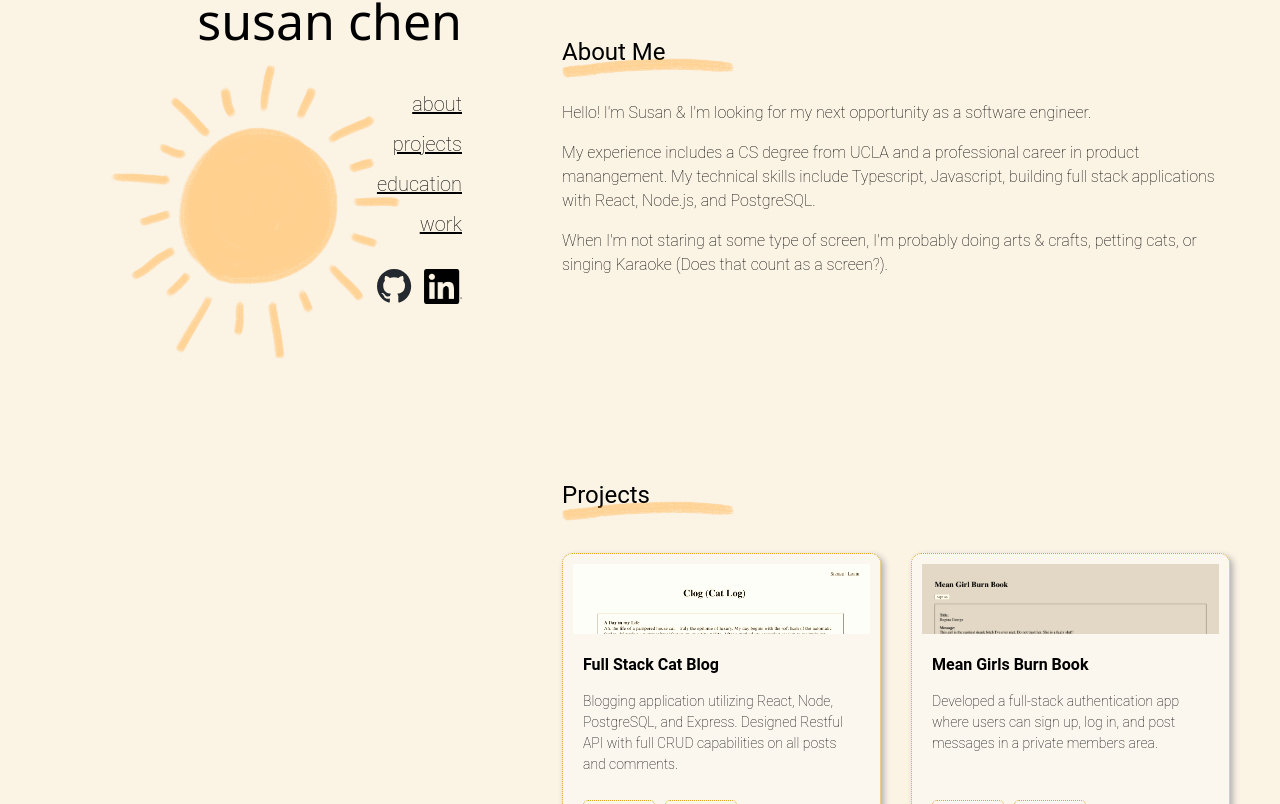
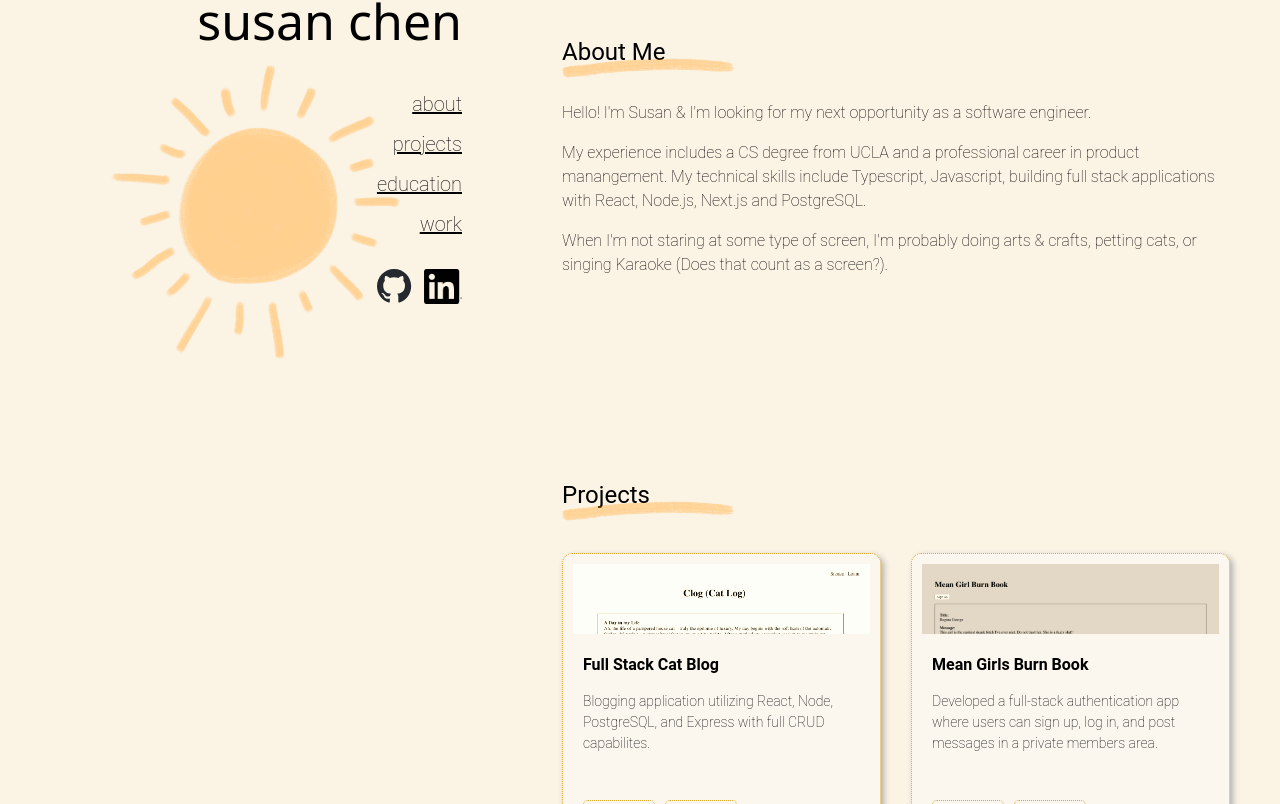
Before and after one commit to susancantdance/susanchenportfolio, a React (Vite) app: page / in a window 1280 px wide. Shown: the part 216-1020 px from the top of the page. Built offline with nearby package versions, Linux system fonts and the light colour scheme; a web font is replaced by a local one.

Commit message:
shortened project description

```diff
--- a/src/components/about.jsx
+++ b/src/components/about.jsx
@@ -10,8 +10,8 @@ function About() {
       <p>
         My experience includes a CS degree from UCLA and a professional career
         in product manangement. My technical skills include Typescript,
-        Javascript, building full stack applications with React, Node.js, and
-        PostgreSQL.
+        Javascript, building full stack applications with React, Node.js,
+        Next.js and PostgreSQL.
       </p>
       <p>
         {" "}
--- a/src/components/projects.jsx
+++ b/src/components/projects.jsx
@@ -17,8 +17,7 @@ function Projects() {
             <span className={styles.name}>Full Stack Cat Blog</span>
             <p>
               Blogging application utilizing React, Node, PostgreSQL, and
-              Express. Designed Restful API with full CRUD capabilities on all
-              posts and comments.
+              Express with full CRUD capabilites.
             </p>
           </div>
           <div className={styles.links}>
```
